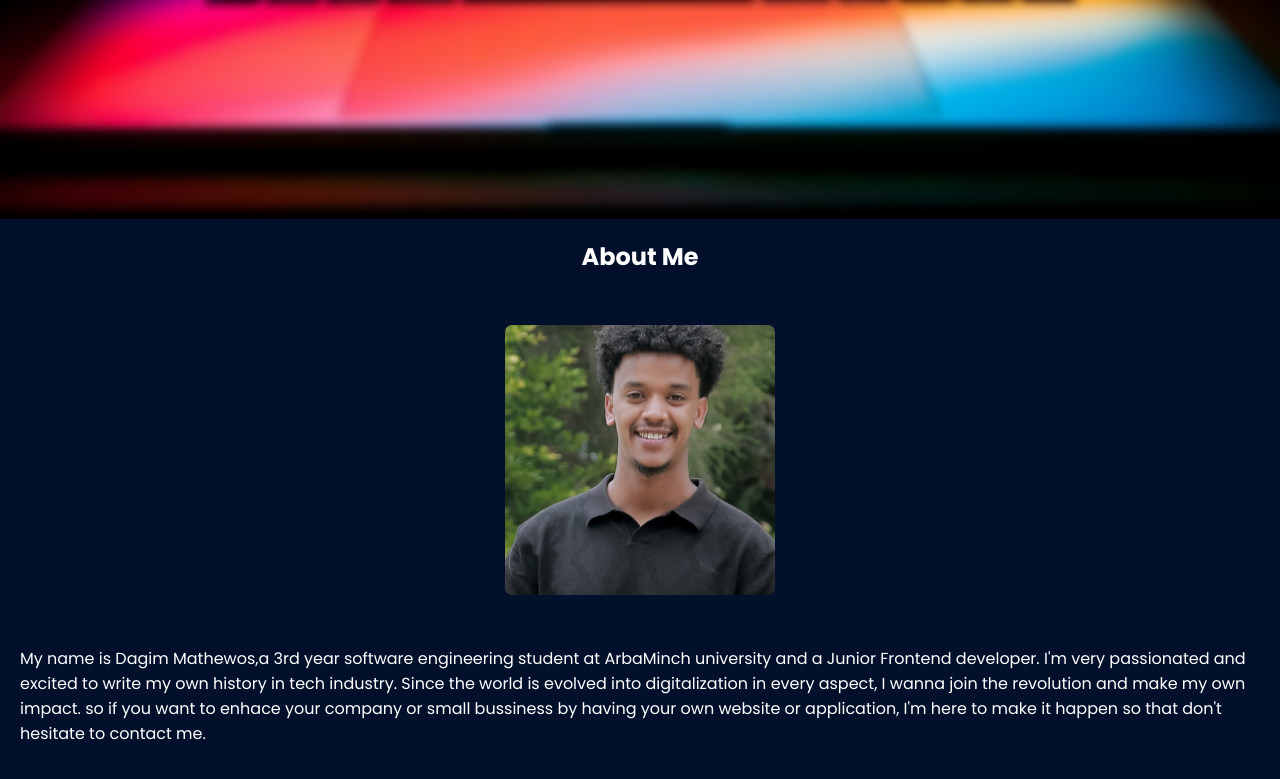
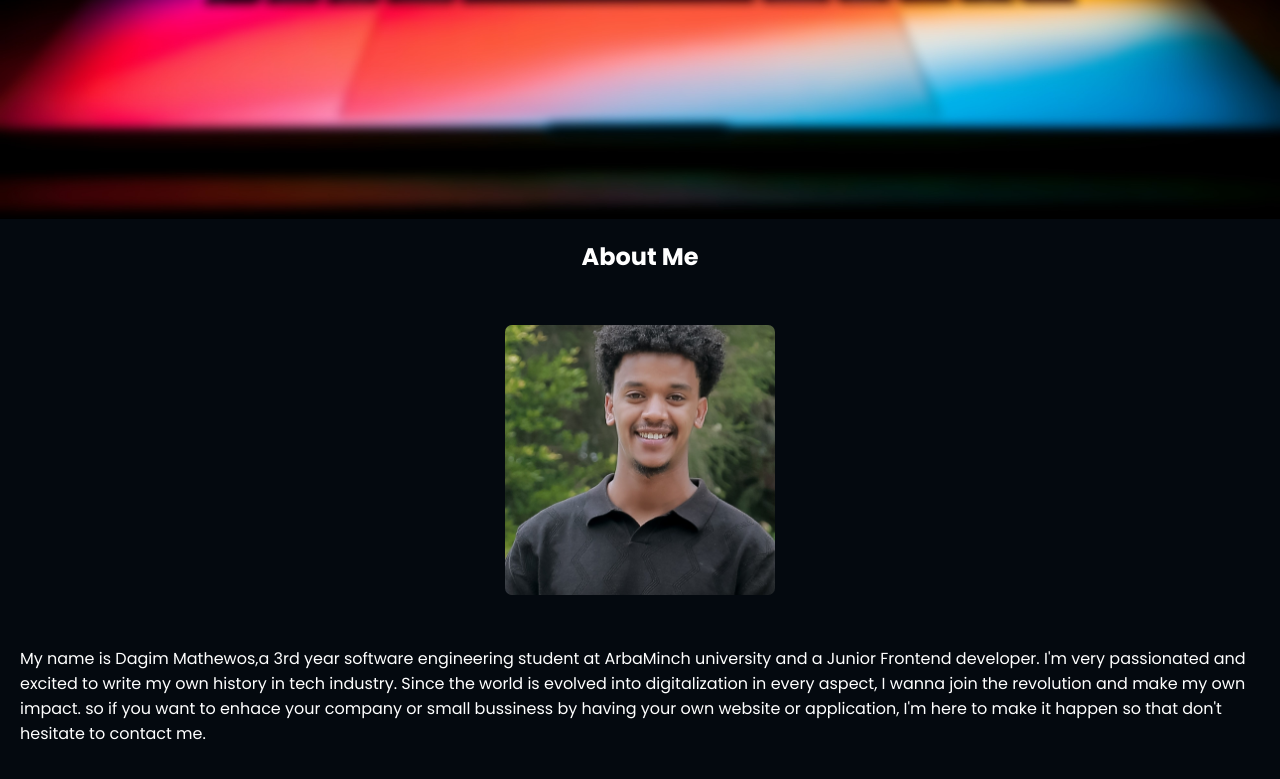
Before and after one commit to dagim2453-svg/myPortfolio, a plain HTML site: page index.html in a window 1280 px wide. Shown: the part 471-1250 px from the top of the page. Drawn offline with Linux system fonts and the light colour scheme; a web font is replaced by a local one.

Commit message:
changed the background of about section

```diff
--- a/style.css
+++ b/style.css
@@ -113,7 +113,7 @@ body {
   min-height: 70dvh;
   padding: 20px;
   color: white;
-  background-color: #03102b;
+  background-color: #04090f;
 }
 .second-viewport h2 {
   text-align: center;
```
